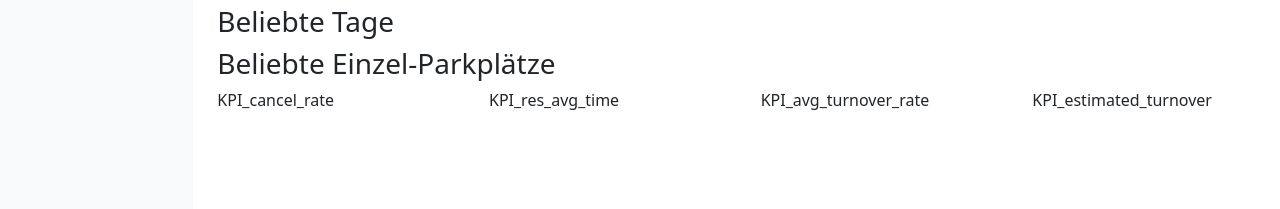
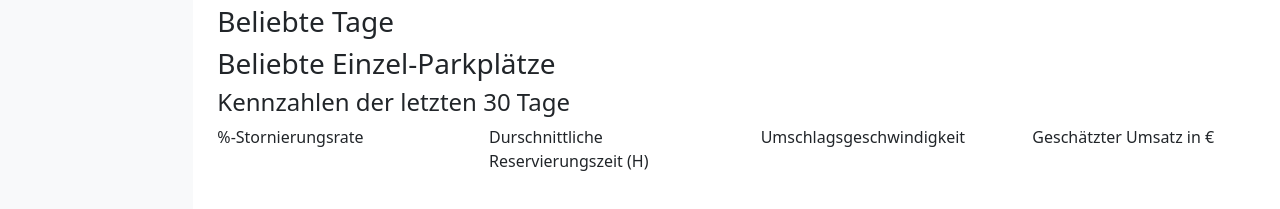
Before and after one commit to BodoZnipes/Rodamaatti_Frontend, a plain HTML site: page index.html in a window 1280 px wide. Shown: the part 247-456 px from the top of the page. Drawn offline with nearby package versions, Linux system fonts and the light colour scheme; no server answers.

Commit message:
Kennzahlen + Labels

```diff
--- a/index.html
+++ b/index.html
@@ -106,17 +106,18 @@
                 <div id="popular_lot_container">
                 </div>
                 <div id="KPIs">
+                    <h4>Kennzahlen der letzten 30 Tage</h4>
                     <div class="row ">
-                        <div class="col-xs-6 col-md-3"> KPI_cancel_rate
+                        <div class="col-xs-6 col-md-3">%-Stornierungsrate
                             <div id="KPI_cancel_rate"></div>
                         </div>
-                        <div class="col-xs-6 col-md-3"> KPI_res_avg_time
+                        <div class="col-xs-6 col-md-3">Durschnittliche Reservierungszeit (H)
                             <div id="KPI_res_avg_time"></div>
                         </div>
-                        <div class="col-xs-6 col-md-3"> KPI_avg_turnover_rate
+                        <div class="col-xs-6 col-md-3">Umschlagsgeschwindigkeit
                             <div id="KPI_avg_turnover_rate"></div>
                         </div>
-                        <div class="col-xs-6 col-md-3">KPI_estimated_turnover
+                        <div class="col-xs-6 col-md-3">Geschätzter Umsatz  in €
                             <div id="KPI_estimated_turnover"></div>
                         </div>
                     </div>
--- a/js/skript.js
+++ b/js/skript.js
@@ -1,6 +1,6 @@
 // einmalige Deklaration der URL
 const URL = 'http://5.75.148.247:80';
-
+//const URL = 'http://127.0.0.1:5000';
 
 
 
@@ -177,7 +177,7 @@ async function showpp(id){
 
     const KPI2 = document.getElementById("KPI_res_avg_time");
     var popluar_times = pp_profil.res_avg_time
-    KPI2.innerHTML = popluar_times;
+    KPI2.innerHTML = (popluar_times/3600).toFixed(2);
 
     // Einzelne KPI_avg_turnover_rate sichtbar machen
     const KPI3 = document.getElementById("KPI_avg_turnover_rate");
@@ -187,7 +187,7 @@ async function showpp(id){
     // Einzelne KPI_estimated_turnover sichtbar machen
     const KPI4 = document.getElementById("KPI_estimated_turnover");
     var popluar_times = pp_profil.estimated_turnover
-    KPI4.innerHTML = popluar_times;
+    KPI4.innerHTML = popluar_times.toFixed(2);
 
 }
 }
```
